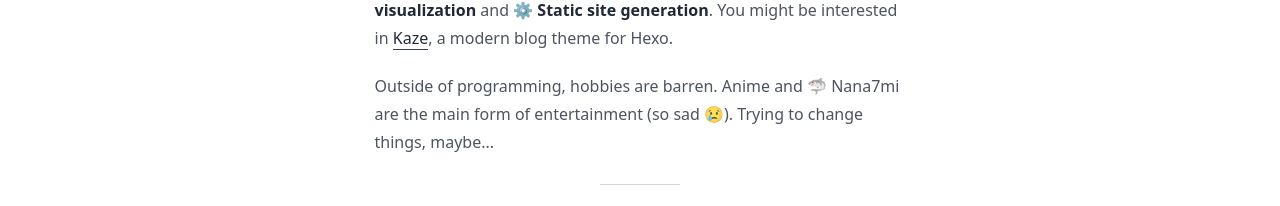
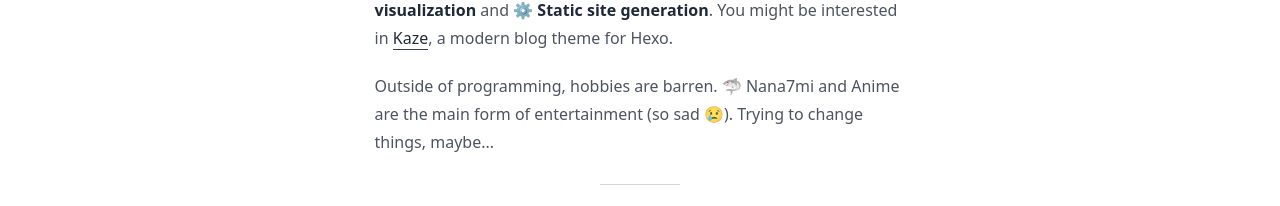
Before and after one commit to songhn233/songhn.me, a Next.js app: page / in a window 1280 px wide. Shown: the part 328-534 px from the top of the page. Built offline with nearby package versions, Linux system fonts and the light colour scheme.

Commit message:
feat: update content

```diff
--- a/pages/index.tsx
+++ b/pages/index.tsx
@@ -90,7 +90,7 @@ const Home: NextPage<{ year: string }> = ({ year }) => {
               , a modern blog theme for Hexo.
             </p>
             <p>
-              Outside of programming, hobbies are barren. Anime and 🦈 Nana7mi are
+              Outside of programming, hobbies are barren. 🦈 Nana7mi and Anime are
               the main form of entertainment (so sad 😢). Trying to change
               things, maybe...
             </p>
```
